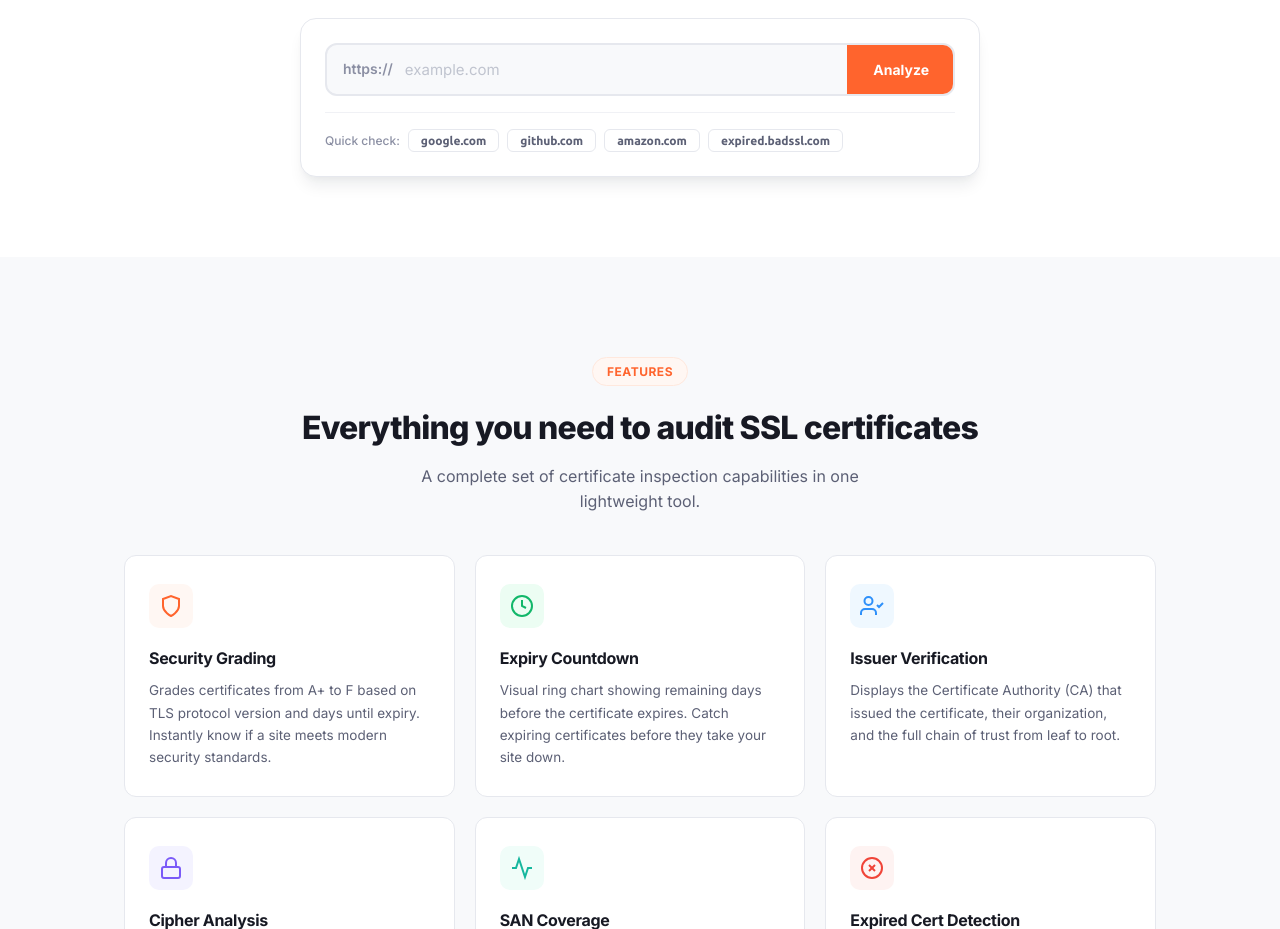
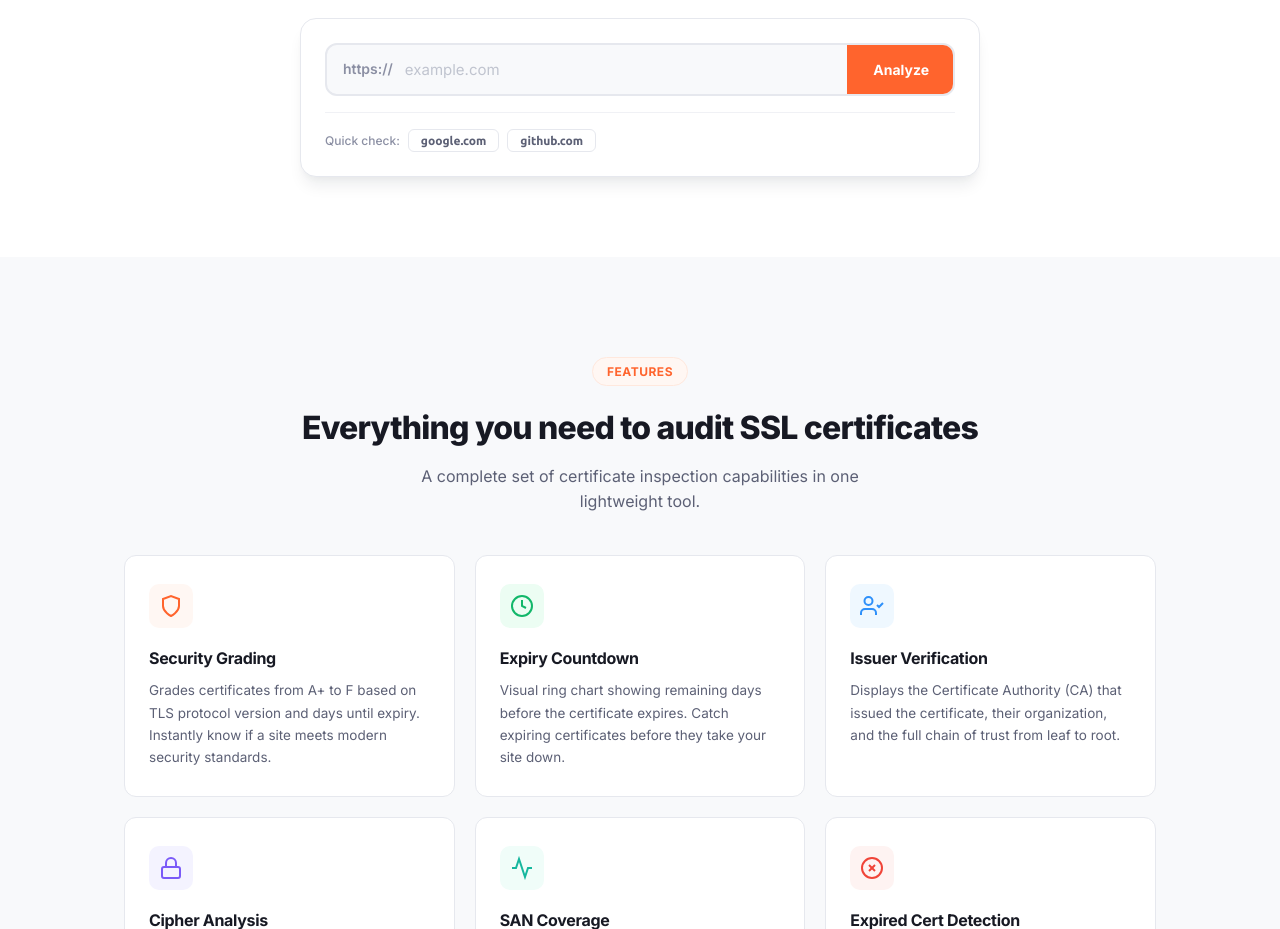
Before and after one commit to priyayadav200/ssl-certificate-checker, a website: page public/index.html in a window 1280 px wide. Shown: the part 960-1889 px from the top of the page. Drawn offline with Linux system fonts and the light colour scheme.

Commit message:
amazon removal from public html

```diff
--- a/public/index.html
+++ b/public/index.html
@@ -89,8 +89,6 @@
           <span>Quick check:</span>
           <button type="button" onclick="quickCheck('google.com')">google.com</button>
           <button type="button" onclick="quickCheck('github.com')">github.com</button>
-          <button type="button" onclick="quickCheck('amazon.com')">amazon.com</button>
-          <button type="button" onclick="quickCheck('expired.badssl.com')">expired.badssl.com</button>
         </div>
       </div>
 
```
